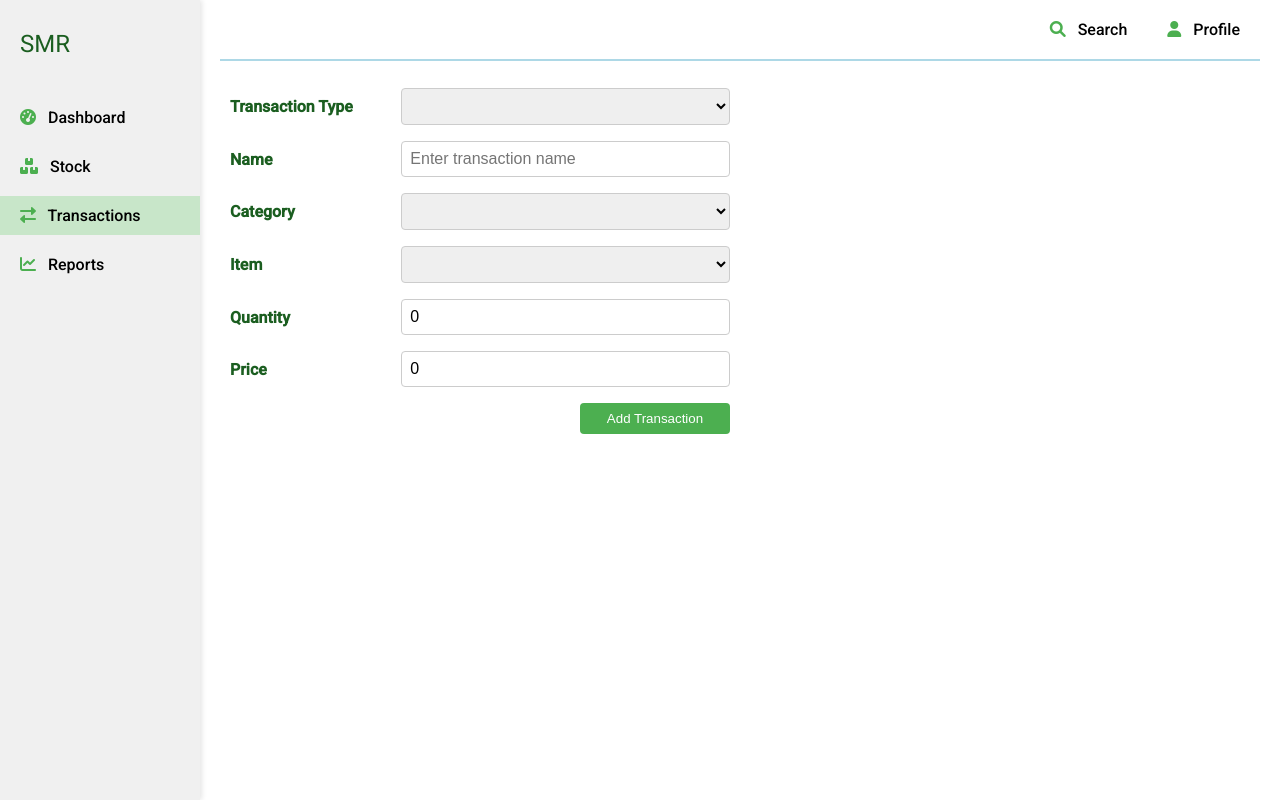
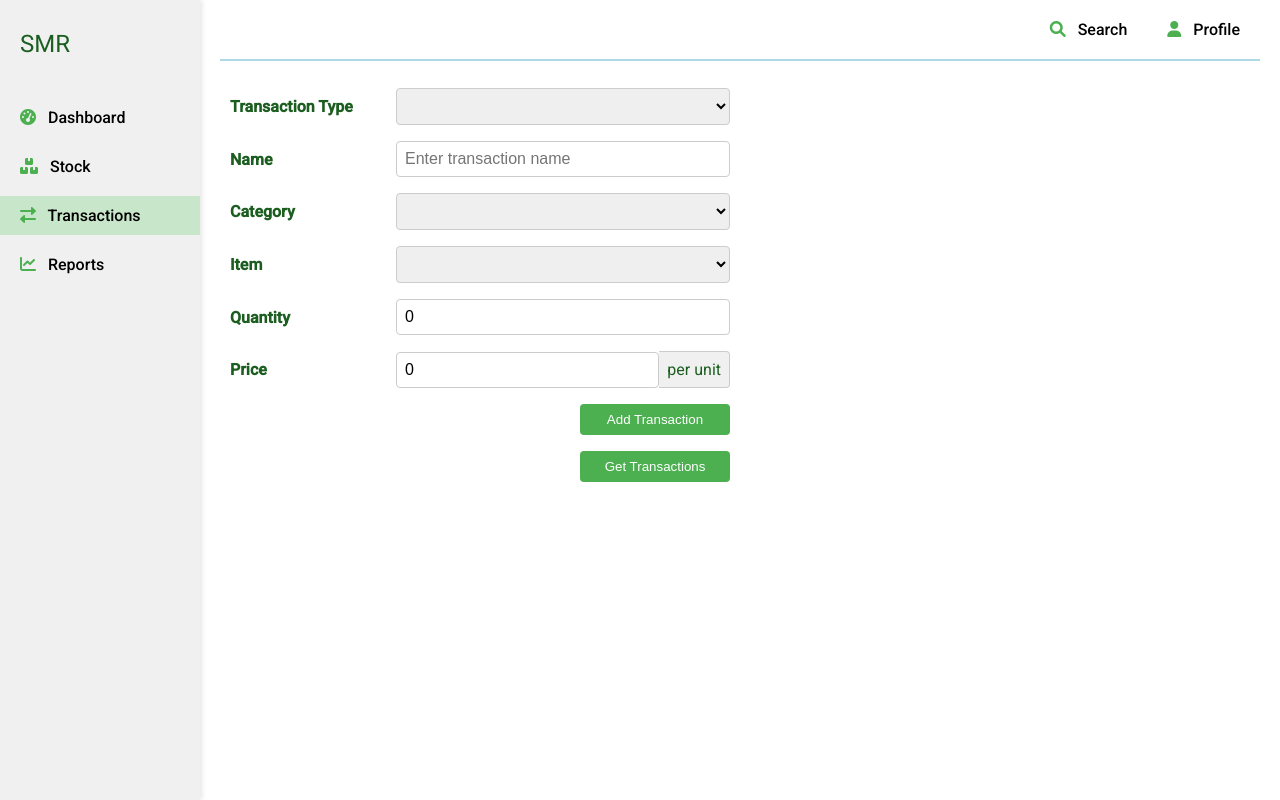
Before and after one commit to KothaNikhil/rice-factory-management, an Angular app: page /transactions in a window 1280 px wide. Built offline with nearby package versions, Linux system fonts and the light colour scheme.

Commit message:
Add transaction service and component with form handling and styling

```diff
--- /dev/null
+++ b/src/app/modules/transactions/services/transaction.service.ts
@@ -0,0 +1,29 @@
+import { Injectable } from '@angular/core';
+import { Observable, of } from 'rxjs';
+
+export interface Transaction {
+  transactionType: string;
+  name: string;
+  item: string | null;
+  quantity: number;
+  price: number;
+}
+
+@Injectable({
+  providedIn: 'root',
+})
+export class TransactionService {
+  private transactions: Transaction[] = [];
+
+  constructor() {}
+
+  // Add a new transaction
+  addTransaction(transaction: Transaction): void {
+    this.transactions.push(transaction);
+  }
+
+  // Get all transactions
+  getTransactions(): Observable<Transaction[]> {
+    return of(this.transactions);
+  }
+}
--- a/src/app/modules/transactions/transactions.component.html
+++ b/src/app/modules/transactions/transactions.component.html
@@ -25,23 +25,30 @@
   <!-- Item -->
   <div class="form-group">
     <label for="item">Item</label>
-    <select id="item" name="item" [(ngModel)]="transaction.itemId" required>
-      <option *ngFor="let item of filteredItems" [value]="item.id">{{ item.name }}</option>
+    <select id="item" name="item" [(ngModel)]="transaction.item" (change)="onItemChange($event)" required>
+      <option *ngFor="let item of filteredItems" [value]="item.name">{{ item.name }}</option>
     </select>
   </div>
 
   <!-- Quantity -->
   <div class="form-group">
     <label for="quantity">Quantity</label>
-    <input id="quantity" name="quantity" type="number" [(ngModel)]="transaction.quantity" placeholder="Enter quantity" min="1" required />
+    <div class="input-group">
+      <input id="quantity" name="quantity" type="number" [(ngModel)]="transaction.quantity" placeholder="Enter quantity" min="1" required />
+      <span *ngIf="selectedItemUnit!=''" class="input-group-addon">{{ selectedItemUnit }}</span>
+    </div>
   </div>
 
   <!-- Price -->
   <div class="form-group">
     <label for="price">Price</label>
-    <input id="price" name="price" type="number" [(ngModel)]="transaction.price" placeholder="Enter price per unit" min="0.01" step="0.01" required />
+    <div class="input-group">
+      <input id="price" name="price" type="number" [(ngModel)]="transaction.price" placeholder="Enter price per unit" min="0.01" step="0.01" required />
+      <span class="input-group-addon">per unit</span>
+    </div>
   </div>
 
   <!-- Submit Button -->
   <button type="submit" [disabled]="!transactionForm.valid">Add Transaction</button>
+  <button type="button" (click)="LogTransactions()">Get Transactions</button>
 </form>
--- a/src/app/modules/transactions/transactions.component.scss
+++ b/src/app/modules/transactions/transactions.component.scss
@@ -14,15 +14,30 @@ form {
 
 label {
   font-weight: bold;
-  flex: 1; /* Ensures labels have a consistent width */
+  width: 150px; /* Ensures labels have a consistent width */
+}
+
+.input-group {
+  display: flex;
+  align-items: center;
+  flex: 1; /* Ensures inputs/selects take more space */
 }
 
 input, select {
-  flex: 2; /* Ensures inputs/selects take more space */
+  flex: 1;
   padding: 0.5rem;
   font-size: 1rem;
   border-radius: 4px;
   border: 1px solid #ccc;
+}
+
+.input-group-addon {
+  padding: 0.5rem;
+  font-size: 1rem;
+  background-color: #f0f0f0;
+  border: 1px solid #ccc;
+  border-left: none;
+  border-radius: 0 4px 4px 0;
 }
 
 button {
--- a/src/app/modules/transactions/transactions.component.ts
+++ b/src/app/modules/transactions/transactions.component.ts
@@ -1,5 +1,6 @@
 import { Component } from '@angular/core';
 import { CATEGORIES } from 'src/app/shared/constants/predefined-items';
+import { Transaction, TransactionService } from './services/transaction.service';
 
 @Component({
   selector: 'app-transactions',
@@ -9,15 +10,18 @@ import { CATEGORIES } from 'src/app/shared/constants/predefined-items';
 export class TransactionsComponent {
   categories = CATEGORIES; // Assume CATEGORIES is imported
   selectedCategory = null;
+  selectedItemUnit = '';
   filteredItems: { id: number; name: string; quantity: number; unit: string; }[] | undefined;
 
-  transaction = {
+  transaction: Transaction = {
     transactionType: '',
     name: '',
-    itemId: null,
+    item: null,
     quantity: 0,
     price: 0,
   };
+
+  constructor(private transactionService: TransactionService) { }
 
   onCategoryChange(event: any) {
     const categoryId = +event.target.value;
@@ -25,8 +29,29 @@ export class TransactionsComponent {
     this.filteredItems = category ? category.items : [];
   }
 
+  onItemChange(event: any) {
+    const itemName = event.target.value;
+    this.selectedItemUnit = this.filteredItems?.find(item => item.name === itemName)?.unit || '';
+  }
+
   onSubmit() {
-    console.log('Transaction Data:', this.transaction);
-    // Process the form submission
+    console.log("transaction", this.transaction);
+    this.transactionService.addTransaction(this.transaction);
+
+    // Reset the form
+    this.transaction = {
+      transactionType: '',
+      name: '',
+      item: null,
+      quantity: 0,
+      price: 0,
+    };
   }
+
+  LogTransactions() {
+    this.transactionService.getTransactions().subscribe(transactions => {
+      console.log("transactions: ", transactions);
+    });
+  }
+
 }
```
Also changed, not shown: 1 other file (tests, documents, lock files or other folders).
